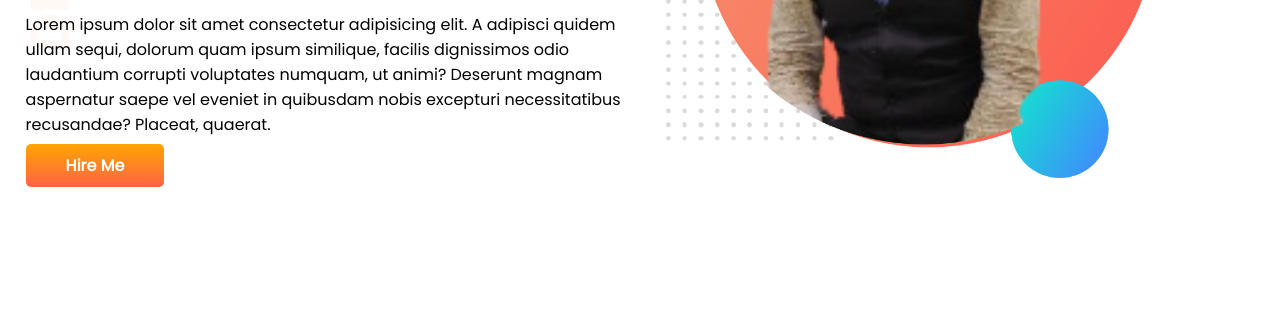
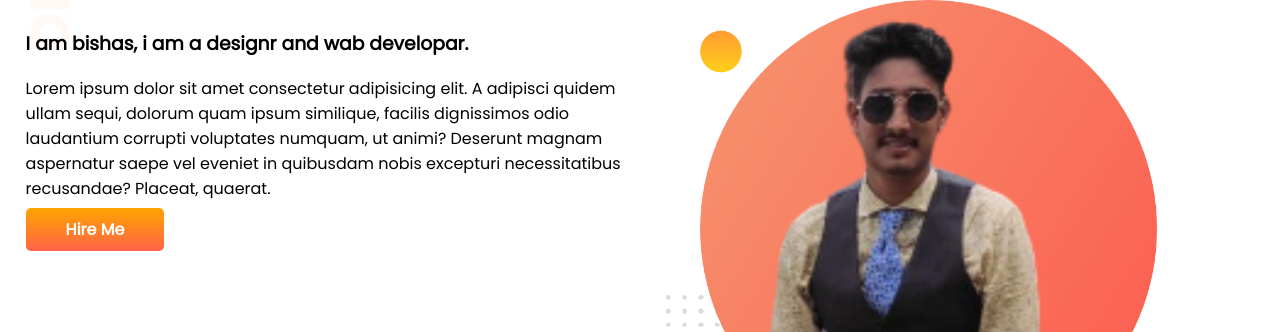
Before and after one commit to bishasbd/developar-portfolio, a plain HTML site: page index.html in a window 1280 px wide. Shown: the part 310-642 px from the top of the page. Drawn offline with Linux system fonts and the light colour scheme.

Commit message:
margin added

```diff
--- a/style.css
+++ b/style.css
@@ -18,9 +18,11 @@ h2{
 .half-width{
     width: 50%;
     padding-left: 2%;
+    padding-top: 5%;
 }
 .half-width img{
     width: 80%;
+    margin-top: 40%;
 }
 .link-button{
     text-decoration:none ;
```
